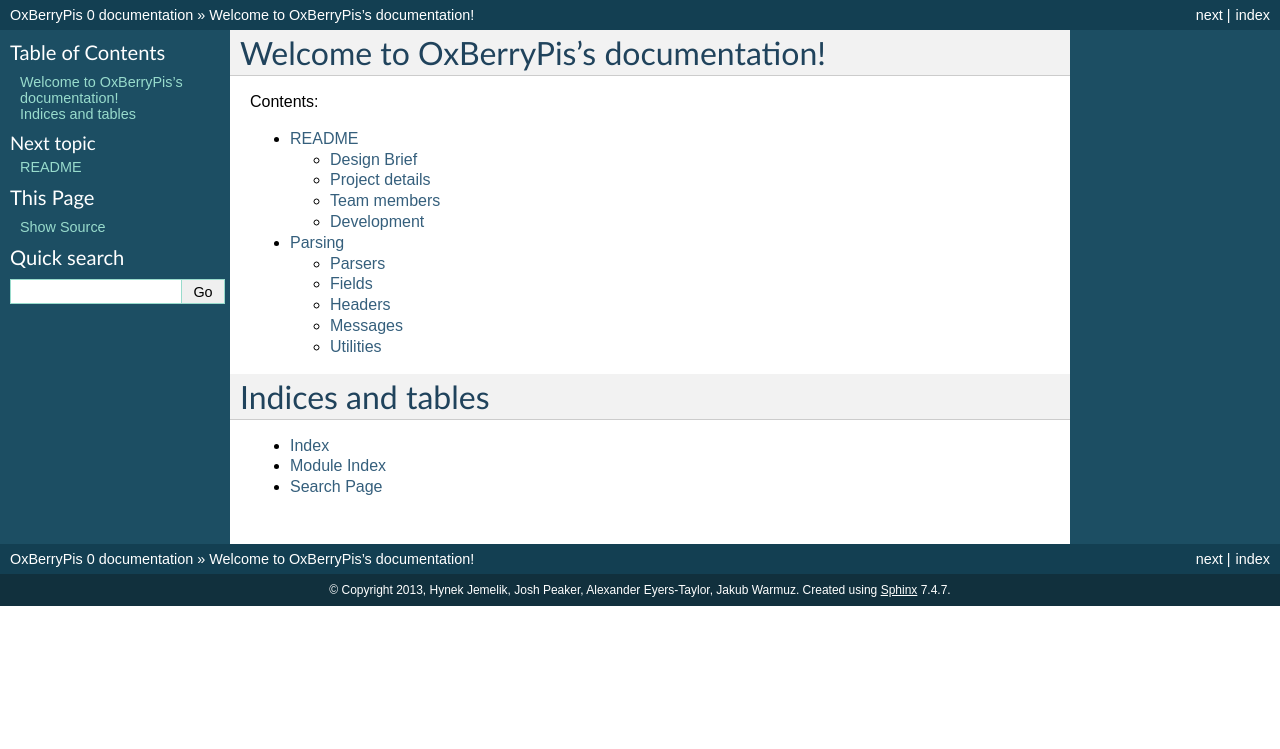
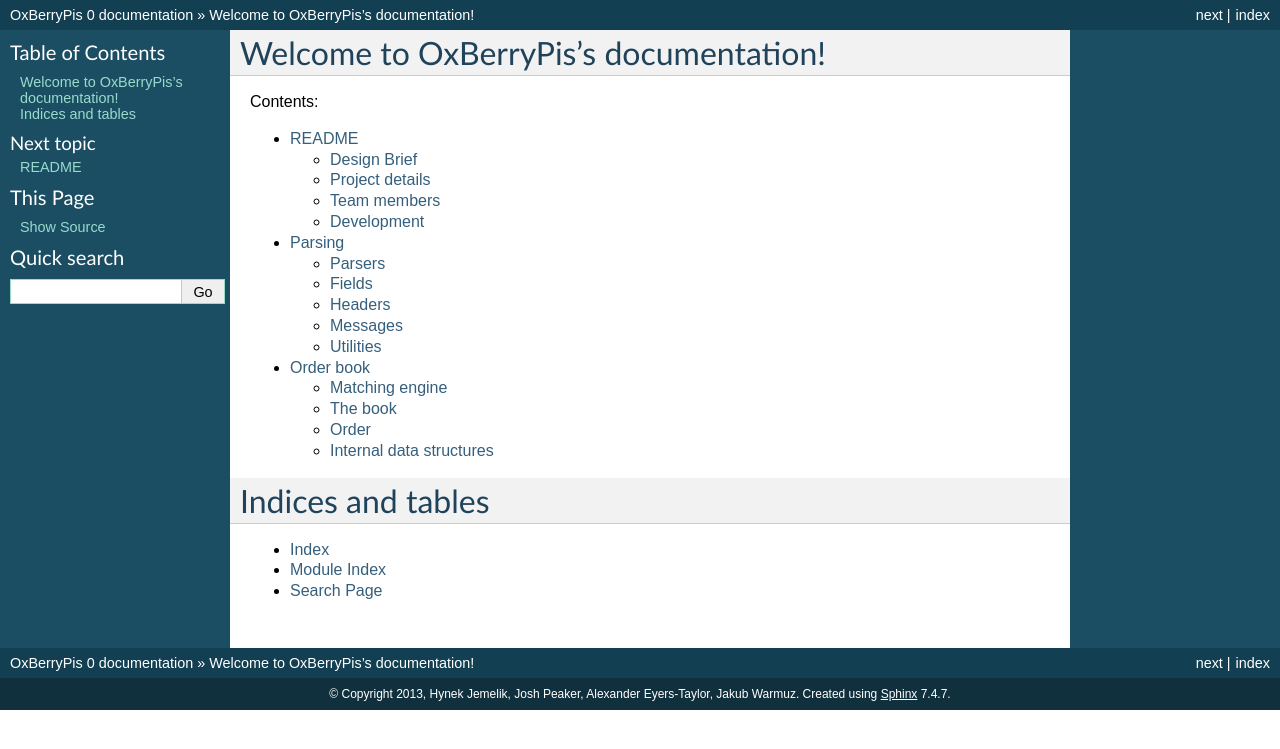
Before and after one commit to kuba/OxBerryPis, a Sphinx documentation site: the page built from docs/sphinx/index.rst, in a window 1280 px wide. Shown: the top 749 px of the page. Built offline with Sphinx 7.4.7, drawn with Linux system fonts in a browser that asks for light colours.

Commit message:
Orderbook autodoc.

```diff
--- a/docs/sphinx/index.rst
+++ b/docs/sphinx/index.rst
@@ -13,6 +13,7 @@
 
    readme
    parsing
+   orderbook
 
 
 Indices and tables
--- /dev/null
+++ b/docs/sphinx/orderbook.rst
@@ -0,0 +1,40 @@
+Order book
+==========
+
+.. automodule:: oxberrypis.orderbook
+   :members:
+
+
+Matching engine
+---------------
+
+.. automodule:: oxberrypis.orderbook.matching_engine
+   :members:
+
+The book
+--------
+
+.. automodule:: oxberrypis.orderbook.book
+   :members:
+
+Order
+-----
+
+.. automodule:: oxberrypis.orderbook.order
+
+
+Internal data structures
+------------------------
+
+Fibonacci heap
+^^^^^^^^^^^^^^
+
+.. automodule:: oxberrypis.orderbook.fibonacci_heap
+   :members:
+
+
+Linked list
+^^^^^^^^^^^
+
+.. automodule:: oxberrypis.orderbook.linked_list
+   :members:
```
